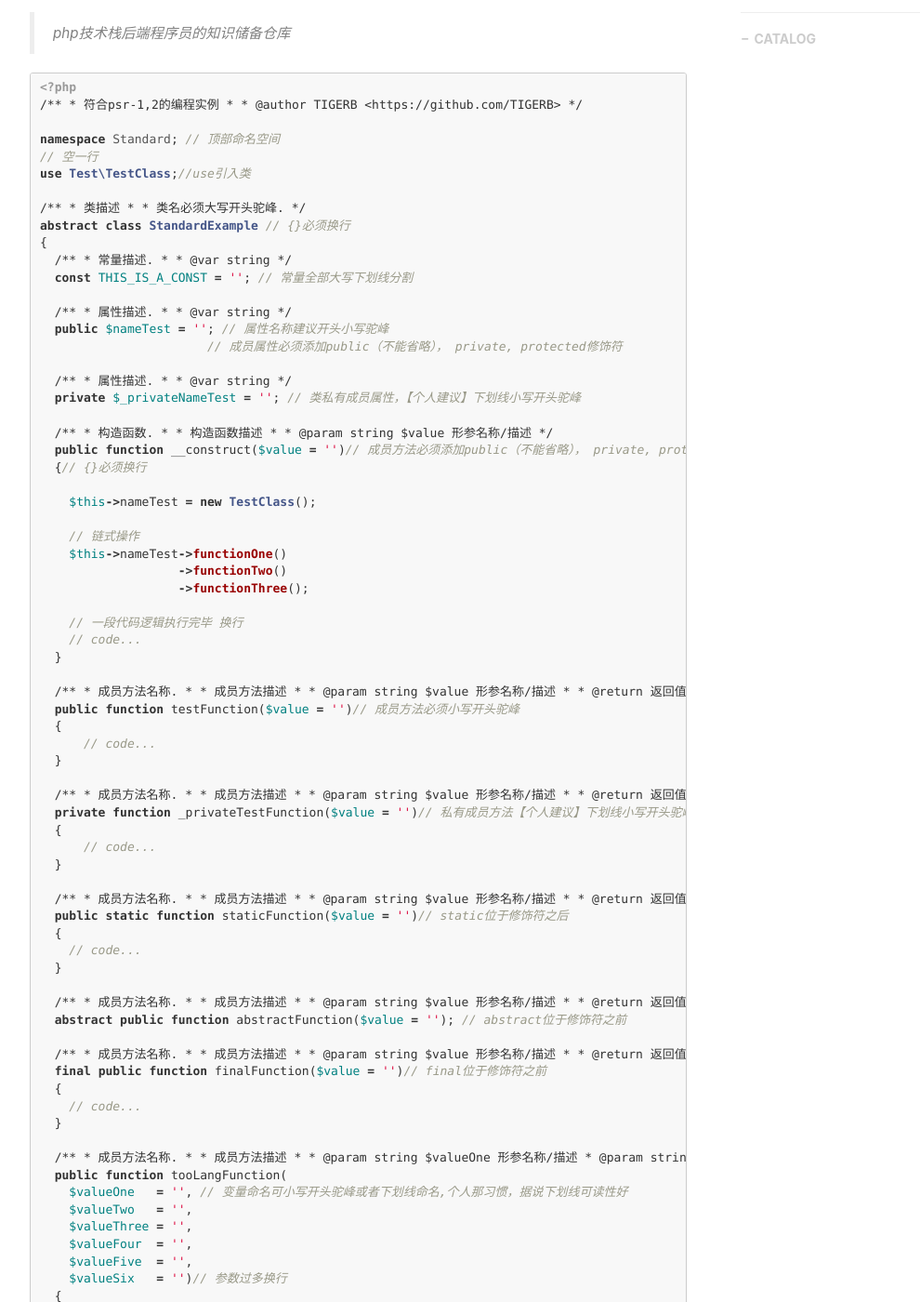
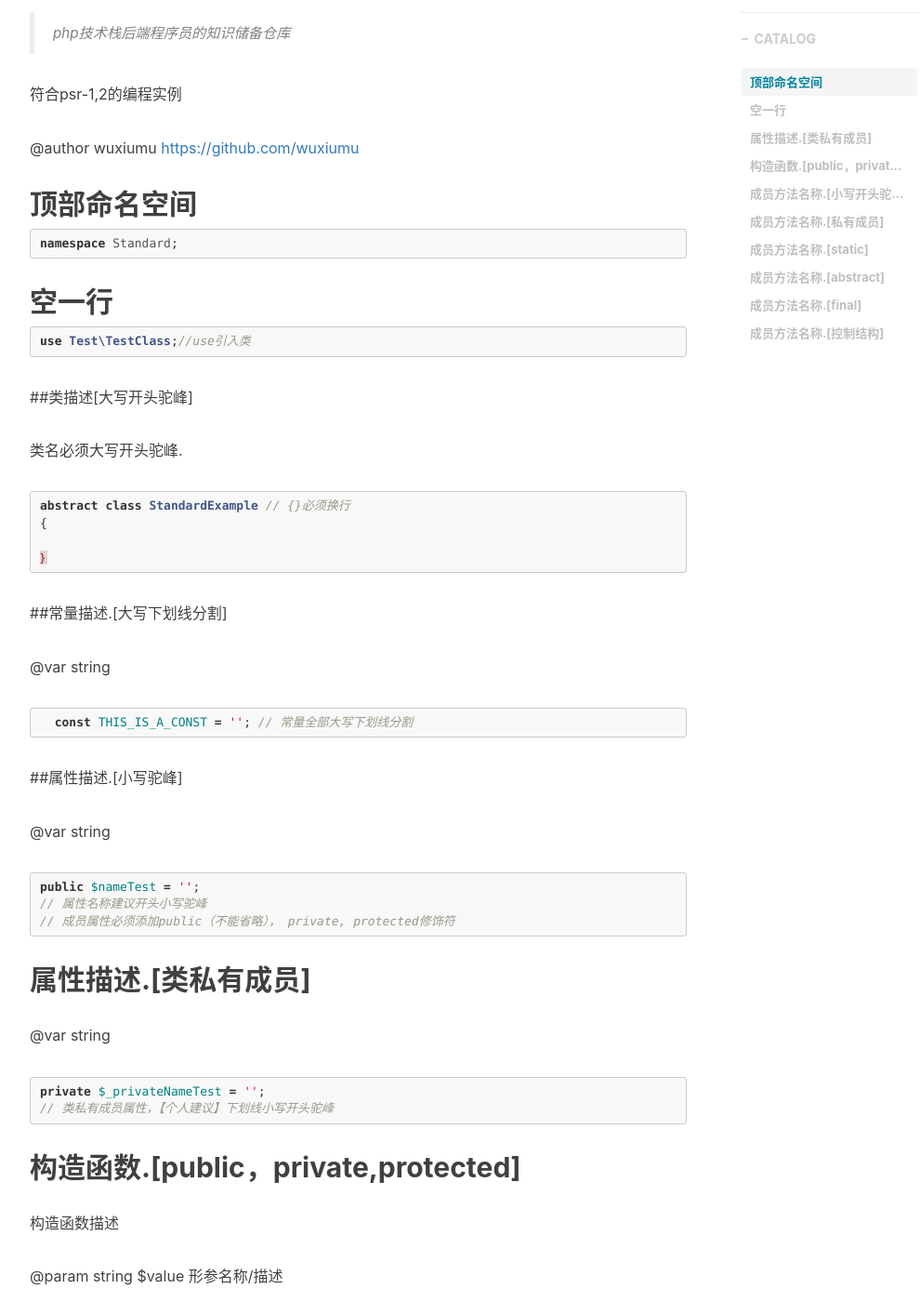
Before and after one commit to wuxiumu/wuxiumu.github.io, a Jekyll site: the page built from _posts/2018-11-27-PHP-technical-examples.markdown, in a window 1280 px wide and 1400 px high, scrolled down 550 px. Shown: the whole window at 93% size, without its empty margins (233-1223 px from the left). Built offline with Jekyll 4.4.1, drawn with Linux system fonts in a browser that asks for light colours; nearby versions of some CDN libraries; comment, search, counter and statistics services are not loaded; some of the changed text lies outside the part shown.

Commit message:
小修改

````diff
--- a/_posts/2018-11-27-PHP-experience.markdown
+++ b/_posts/2018-11-27-PHP-experience.markdown
@@ -28,7 +28,7 @@ foreach ($arr as $k => $v) {
     ...
     // 一系列判断得到你想要的数据
     if (...) {
-        $tmp[$k]['youwantbyjudge'] = 'TIGERB';
+        $tmp[$k]['youwantbyjudge'] = 'wuxiumu';
     }
     ...
 }
@@ -41,7 +41,7 @@ foreach ($arr as $k => $v) {
     // 一系列判断得到你想要的数据
     if (...) {
         // 复写值为你想要的
-        $arr[$k]['youwantbyjudge'] = 'TIGERB'
+        $arr[$k]['youwantbyjudge'] = 'wuxiumu'
     }
     ...
     // 干掉你不想要的结构
@@ -58,7 +58,7 @@ foreach ($arr as ＆$v) {
     // 一系列判断得到你想要的数据
     if (...) {
         // 复写值为你想要的
-        $v['youwantbyjudge'] = 'TIGERB'
+        $v['youwantbyjudge'] = 'wuxiumu'
     }
     ...
     // 干掉你不想要的结构
--- a/_posts/2018-11-27-PHP-technical-examples.markdown
+++ b/_posts/2018-11-27-PHP-technical-examples.markdown
@@ -13,183 +13,191 @@ tags:
 
 > php技术栈后端程序员的知识储备仓库
 
+符合psr-1,2的编程实例
+
+@author wuxiumu <https://github.com/wuxiumu>
+
+## 顶部命名空间
 ```php
-<?php
-/**
- * 符合psr-1,2的编程实例
- *
- * @author TIGERB <https://github.com/TIGERB>
- */
+namespace Standard;
+```
 
-namespace Standard; // 顶部命名空间
-// 空一行
+## 空一行
+```php
 use Test\TestClass;//use引入类
+```
 
-/**
- * 类描述
- *
- * 类名必须大写开头驼峰.
- */
+##类描述[大写开头驼峰]
+
+类名必须大写开头驼峰.
+
+```php
 abstract class StandardExample // {}必须换行
 {
-  /**
-   *  常量描述.
-   *
-   * @var string
-   */
+
+｝
+```
+
+##常量描述.[大写下划线分割]
+
+@var string
+```php
   const THIS_IS_A_CONST = ''; // 常量全部大写下划线分割
+```
+##属性描述.[小写驼峰]
 
-  /**
-   * 属性描述.
-   *
-   * @var string
-   */
-  public $nameTest = ''; // 属性名称建议开头小写驼峰
-                       // 成员属性必须添加public（不能省略）， private, protected修饰符
+@var string
+```php
+public $nameTest = '';
+// 属性名称建议开头小写驼峰
+// 成员属性必须添加public（不能省略）， private, protected修饰符
+```
 
-  /**
-   * 属性描述.
-   *
-   * @var string
-   */
-  private $_privateNameTest = ''; // 类私有成员属性，【个人建议】下划线小写开头驼峰
+## 属性描述.[类私有成员]
 
-  /**
-   * 构造函数.
-   *
-   * 构造函数描述
-   *
-   * @param  string $value 形参名称/描述
-   */
-  public function __construct($value = '')// 成员方法必须添加public（不能省略）， private, protected修饰符
-  {// {}必须换行
+@var string
+```php
+private $_privateNameTest = '';
+// 类私有成员属性，【个人建议】下划线小写开头驼峰
+```
+## 构造函数.[public，private,protected]
 
-    $this->nameTest = new TestClass();
+构造函数描述
 
-    // 链式操作
-    $this->nameTest->functionOne()
-                   ->functionTwo()
-                   ->functionThree();
+@param  string $value 形参名称/描述
+```php
+// 成员方法必须添加public（不能省略）， private, protected修饰符
+public function __construct($value = '')
+{// {}必须换行
+  $this->nameTest = new TestClass();
 
-    // 一段代码逻辑执行完毕 换行
+  // 链式操作
+  $this->nameTest->functionOne()
+                 ->functionTwo()
+                 ->functionThree();
+
+  // 一段代码逻辑执行完毕 换行
+  // code...
+}
+```
+
+## 成员方法名称.[小写开头驼峰]
+
+成员方法描述
+
+@param  string $value 形参名称/描述
+
+@return 返回值类型        返回值描述
+
+返回值类型：string，array，object，mixed（多种，不确定的），void（无返回值）
+```php
+// 成员方法必须小写开头驼峰
+public function testFunction($value = '')
+{
     // code...
-  }
+}
+```
 
-  /**
-   * 成员方法名称.
-   *
-   * 成员方法描述
-   *
-   * @param  string $value 形参名称/描述
-   *
-   * @return 返回值类型        返回值描述
-   * 返回值类型：string，array，object，mixed（多种，不确定的），void（无返回值）
-   */
-  public function testFunction($value = '')// 成员方法必须小写开头驼峰
-  {
-      // code...
-  }
+## 成员方法名称.[私有成员]
 
-  /**
-   * 成员方法名称.
-   *
-   * 成员方法描述
-   *
-   * @param  string $value 形参名称/描述
-   *
-   * @return 返回值类型        返回值描述
-   */
-  private function _privateTestFunction($value = '')// 私有成员方法【个人建议】下划线小写开头驼峰
-  {
-      // code...
-  }
+@param  string $value 形参名称/描述
 
-  /**
-   * 成员方法名称.
-   *
-   * 成员方法描述
-   *
-   * @param  string $value 形参名称/描述
-   *
-   * @return 返回值类型        返回值描述
-   */
-  public static function staticFunction($value = '')// static位于修饰符之后
-  {
+@return 返回值类型        返回值描述
+```php
+// 私有成员方法【个人建议】下划线小写开头驼峰
+private function _privateTestFunction($value = '')
+{
     // code...
-  }
+}
+```
 
-  /**
-   * 成员方法名称.
-   *
-   * 成员方法描述
-   *
-   * @param  string $value 形参名称/描述
-   *
-   * @return 返回值类型        返回值描述
-   */
-  abstract public function abstractFunction($value = ''); // abstract位于修饰符之前
+## 成员方法名称.[static]
 
-  /**
-   * 成员方法名称.
-   *
-   * 成员方法描述
-   *
-   * @param  string $value 形参名称/描述
-   *
-   * @return 返回值类型        返回值描述
-   */
-  final public function finalFunction($value = '')// final位于修饰符之前
-  {
-    // code...
-  }
+成员方法描述
 
-  /**
-   * 成员方法名称.
-   *
-   * 成员方法描述
-   *
-   * @param  string $valueOne 形参名称/描述
-   * @param  string $valueTwo 形参名称/描述
-   * @param  string $valueThree 形参名称/描述
-   * @param  string $valueFour 形参名称/描述
-   * @param  string $valueFive 形参名称/描述
-   * @param  string $valueSix 形参名称/描述
-   *
-   * @return 返回值类型        返回值描述
-   */
-  public function tooLangFunction(
-    $valueOne   = '', // 变量命名可小写开头驼峰或者下划线命名,个人那习惯，据说下划线可读性好
+@param  string $value 形参名称/描述
+
+@return 返回值类型        返回值描述
+```php
+ // static位于修饰符之后
+public static function staticFunction($value = '')
+{
+// code...
+}
+```
+## 成员方法名称.[abstract]
+
+成员方法描述
+
+@param  string $value 形参名称/描述
+
+@return 返回值类型        返回值描述
+```php
+// abstract位于修饰符之前
+abstract public function abstractFunction($value = '');
+```
+
+## 成员方法名称.[final]
+
+成员方法描述
+
+@param  string $value 形参名称/描述
+
+@return 返回值类型        返回值描述
+```php
+// final位于修饰符之前
+final public function finalFunction($value = '')
+{
+  // code...
+}
+```
+## 成员方法名称.[控制结构]
+
+成员方法描述
+
+@param  string $valueOne 形参名称/描述
+@param  string $valueTwo 形参名称/描述
+@param  string $valueThree 形参名称/描述
+@param  string $valueFour 形参名称/描述
+@param  string $valueFive 形参名称/描述
+@param  string $valueSix 形参名称/描述
+
+@return 返回值类型        返回值描述
+```php
+public function tooLangFunction(
+    // 变量命名可小写开头驼峰或者下划线命名,个人那习惯，据说下划线可读性好
+    $valueOne   = '',
     $valueTwo   = '',
     $valueThree = '',
     $valueFour  = '',
     $valueFive  = '',
     $valueSix   = '')// 参数过多换行
-  {
-    if ($valueOne === $valueTwo) {// 控制结构=>后加空格,同{一行，（右边和)左边不加空格
+{
+  // 控制结构=>后加空格,同{一行，（右边和)左边不加空格
+  if ($valueOne === $valueTwo) {
+    // code...
+  }
+
+  switch ($valueThree) {
+    case 'value':
       // code...
-    }
+      break;
 
-    switch ($valueThree) {
-      case 'value':
-        // code...
-        break;
+    default:
+      // code...
+      break;
+  }
 
-      default:
-        // code...
-        break;
-    }
+  do {
+    // code...
+  } while ($valueFour <= 10);
 
-    do {
-      // code...
-    } while ($valueFour <= 10);
+  while ($valueFive <= 10) {
+    // code...
+  }
 
-    while ($valueFive <= 10) {
-      // code...
-    }
-
-    for ($i=0; $i < $valueSix; $i++) {
-      // code...
-    }
+  for ($i=0; $i < $valueSix; $i++) {
+    // code...
   }
 }
 ```
````
Also changed, not shown: _posts/2018-11-26-Php-technology-stack-backend-knowledge-reserve-warehouse.markdown (+23 -3 lines).
